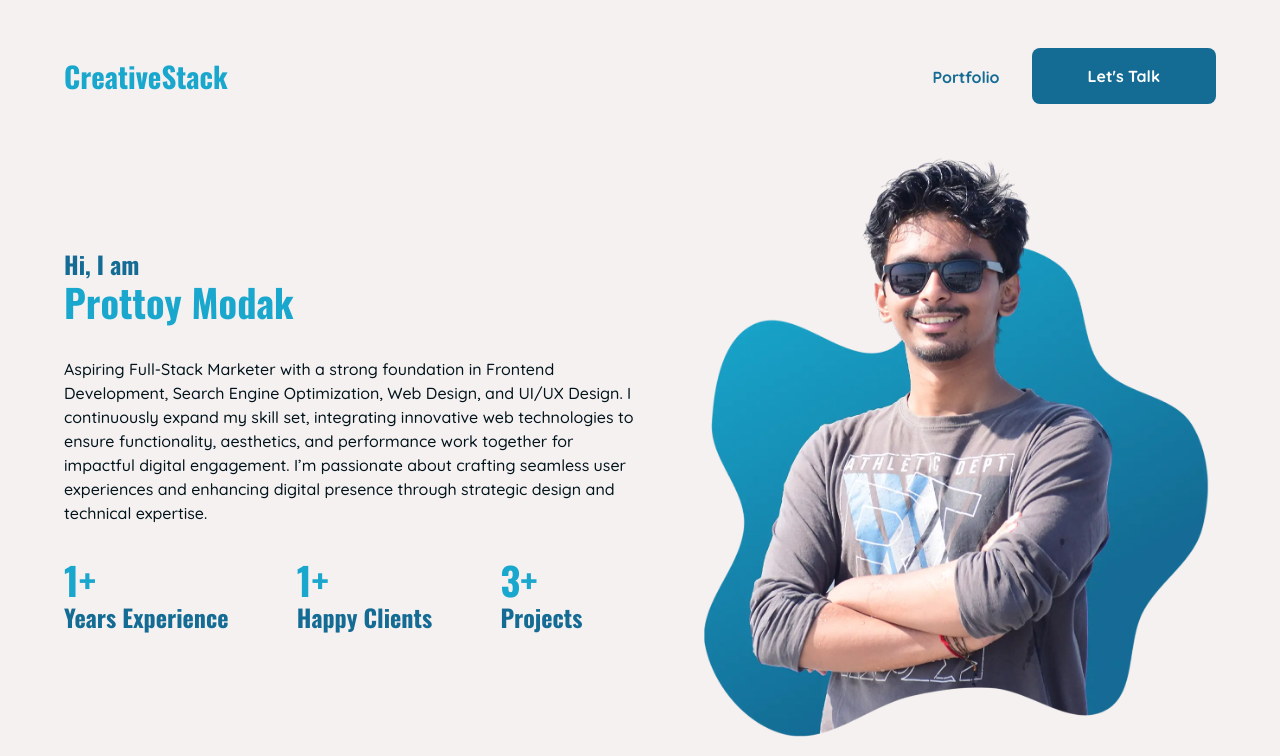
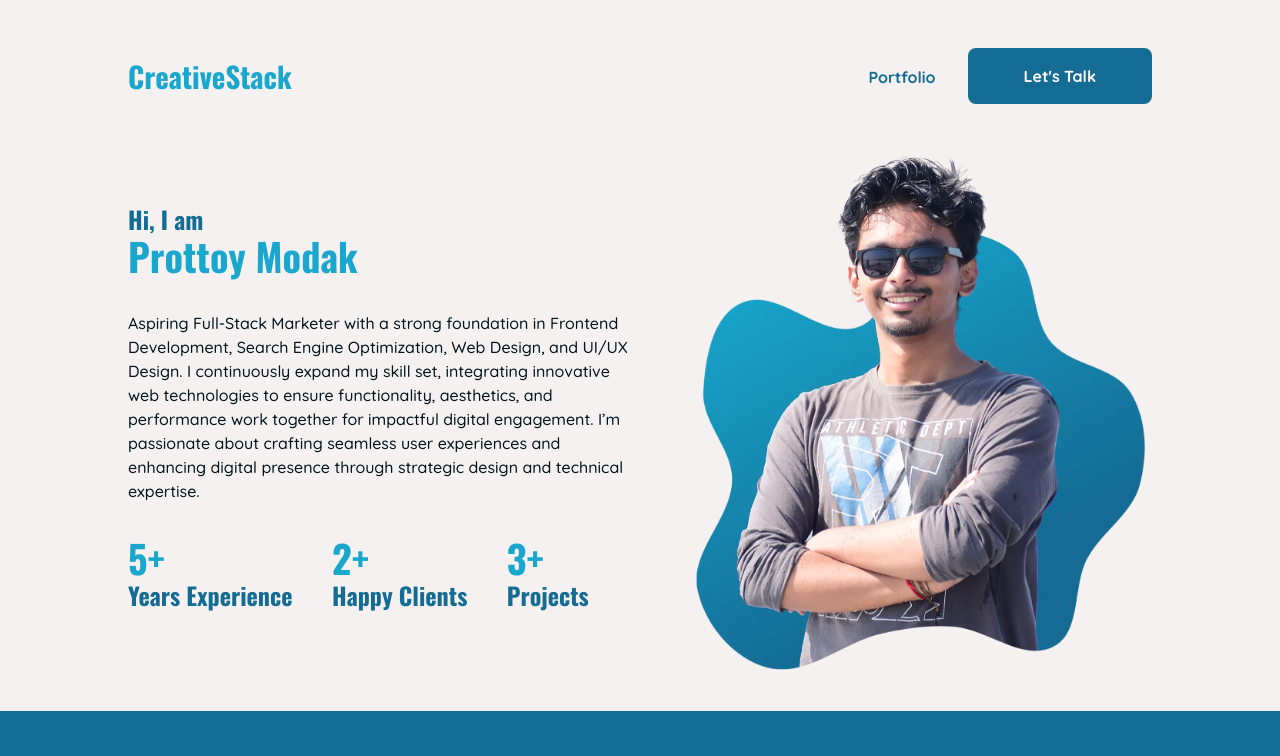
Before and after one commit to prottoymodak08/CreativeStack, a plain HTML site: page index.html in a window 1280 px wide. Shown: the top 756 px of the page. Drawn offline with nearby package versions, Linux system fonts and the light colour scheme.

Commit message:
JS Counter

```diff
--- a/css/style.css
+++ b/css/style.css
@@ -208,7 +208,7 @@ a {
 Layout classes
 =======================================*/
 .wrapper {
-  inline-size: 90%;
+  inline-size: 80%;
   max-inline-size: 90em;
   margin: 0 auto;
 }
--- a/index.html
+++ b/index.html
@@ -53,15 +53,15 @@
             </p>
             <div class="experience_counter">
               <div class="counter">
-                <h2>1+</h2>
+                <h2 data-value="5">0</h2>
                 <h3>Years Experience</h3>
               </div>
               <div class="counter">
-                <h2>1+</h2>
+                <h2 data-value="2">0</h2>
                 <h3>Happy Clients</h3>
               </div>
               <div class="counter">
-                <h2>3+</h2>
+                <h2 data-value="3">0</h2>
                 <h3>Projects</h3>
               </div>
             </div>
@@ -309,5 +309,7 @@
         </div>
       </div>
     </footer>
+
+    <script src="js/script.js"></script>
   </body>
 </html>
--- /dev/null
+++ b/js/script.js
@@ -0,0 +1,27 @@
+document.addEventListener("DOMContentLoaded", function () {
+  //============================================
+  // Counter
+  // ===========================================
+  let counters = document.querySelectorAll(".counter h2");
+
+  counters.forEach((counter) => {
+    let target = parseInt(counter.getAttribute("data-value"));
+    let current = 0;
+
+    let steps = 100;
+    let incriment = Math.ceil(target / steps);
+
+    let interval = setInterval(() => {
+      current += incriment;
+
+      if (current >= target) {
+        counter.textContent = target + "+";
+        clearInterval(interval);
+      } else {
+        counter.textContent = current + "+";
+      }
+    }, 50);
+  });
+
+
+});
```
